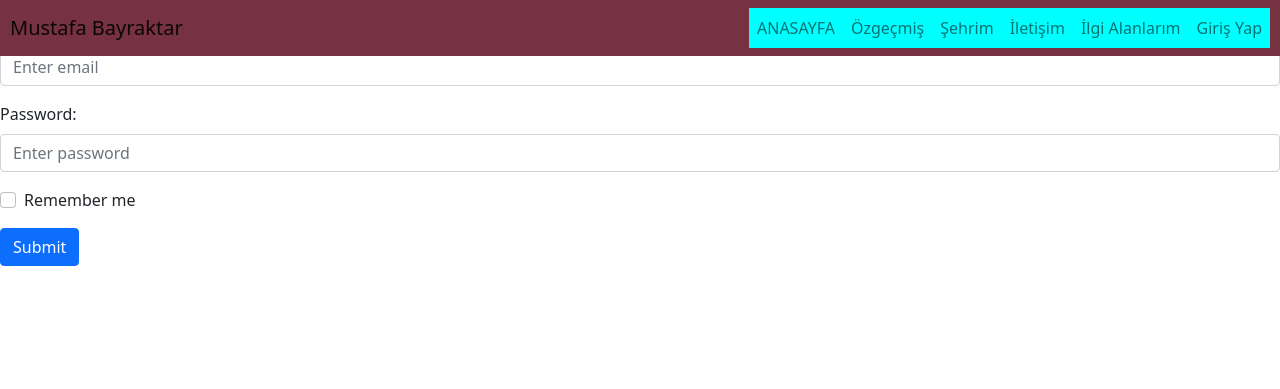
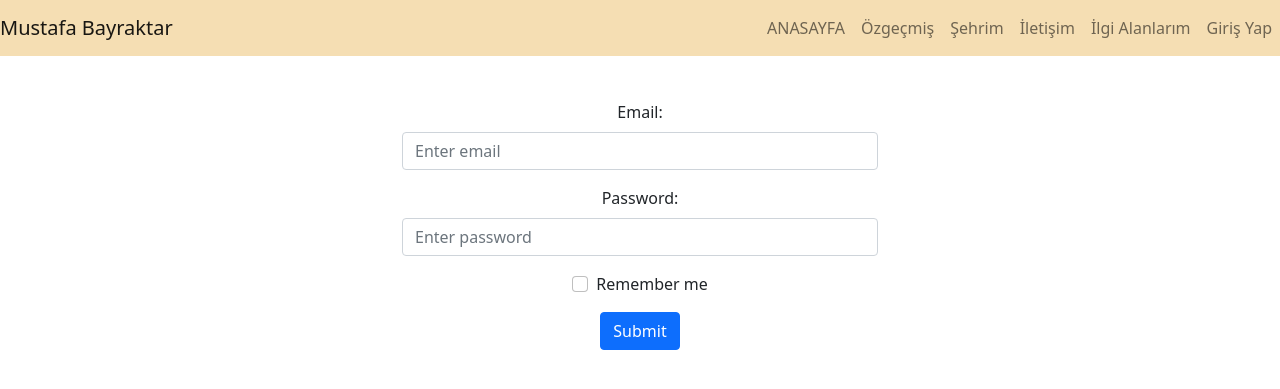
Before and after one commit to bayraktarmustafa/Basic-Web-Frontend, a PHP site: page /loginsayfasi.html in a window 1280 px wide. Shown: the top 389 px of the page. Run offline with PHP 8.4, Linux system fonts and the light colour scheme.

Commit message:
güncelleme

```diff
--- a/loginsayfasi.html
+++ b/loginsayfasi.html
@@ -38,7 +38,7 @@
   </div>
 </nav>
 
-
+<div class="container">
 <form action="login.php" method="post">
   <div class="mb-3 mt-3">
     <label for="email" class="form-label">Email:</label>
@@ -55,6 +55,7 @@
   </div>
   <button type="submit" class="btn btn-primary">Submit</button>
 </form>
+</div>
 
 </body>
 </html>
--- a/style.css
+++ b/style.css
@@ -1,26 +1,13 @@
-nav{
-    background-color: #763241;
-    padding: 10px;
+
+.container
+{
+   width: 500px;height: auto;
+    text-align: center;
+    font-size: medium;
+    margin: 100px auto ;
 
 }
-ul
+nav
 {
-    background-color: aqua;
+    background-color: wheat;
 }
-.girisdiv
-{
-    text-align: center;
-    margin: 100px 500px 100px 500px;
-}
-p
-{
-    margin: 100px 500px 100px 500px ;
-}
-.özgecmisdiv
-{
-    background-color: rgb(90, 53, 52);
-    text-align: center;
-    font-size: medium;
-
-
-}
--- a/özgecmis.html
+++ b/özgecmis.html
@@ -38,6 +38,5 @@
   </div>
 </nav>
 
-
 </body>
 </html>
```
